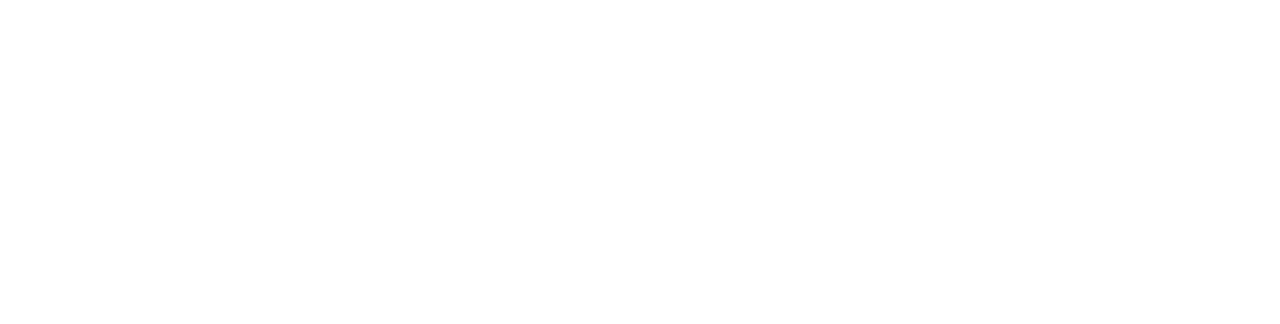
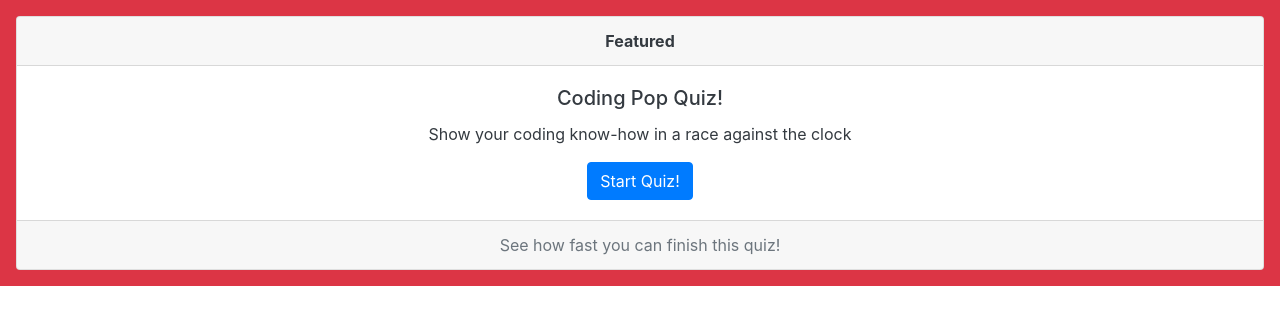
Before and after one commit to Solowing51/CodeQuiz, a plain HTML site: page question1.html in a window 1280 px wide. Drawn offline with nearby package versions, Linux system fonts and the light colour scheme.

Commit message:
updating code for questions

```diff
--- a/index.html
+++ b/index.html
@@ -21,6 +21,7 @@
         <div class="card-footer text-muted">
         See how fast you can finish this quiz!
         </div>
+        <script src="script.js"></script>
       </div>
 </div>
 
--- a/question1.html
+++ b/question1.html
@@ -0,0 +1,29 @@
+<!DOCTYPE html>
+<html lang="en">
+<head>
+    <meta charset="UTF-8">
+    <meta name="viewport" content="width=device-width, initial-scale=1.0">
+    <title>Code Quiz</title>
+    <link rel="stylesheet" href="https://stackpath.bootstrapcdn.com/bootstrap/4.5.0/css/bootstrap.min.css" integrity="sha384-9aIt2nRpC12Uk9gS9baDl411NQApFmC26EwAOH8WgZl5MYYxFfc+NcPb1dKGj7Sk" crossorigin="anonymous">
+</head>
+
+<body>
+    <div class="p-3 mb-2 bg-danger text-dark">
+    <div class="card text-center">
+        <div class="card-header">
+          <strong>Featured</strong>
+        </div>
+        <div class="card-body">
+          <h5 class="card-title".bg-danger>Coding Pop Quiz!</h5>
+          <p class="card-text">Show your coding know-how in a race against the clock</p>
+          <a href="#" class="btn btn-primary">Start Quiz!</a>
+        </div>
+        <div class="card-footer text-muted">
+        See how fast you can finish this quiz!
+        </div>
+      </div>
+</div>
+
+
+</body>
+</html>
```
Also changed, not shown: question2.html (+29 -0 lines), question3.html (+29 -0 lines), question4.html (+29 -0 lines).
